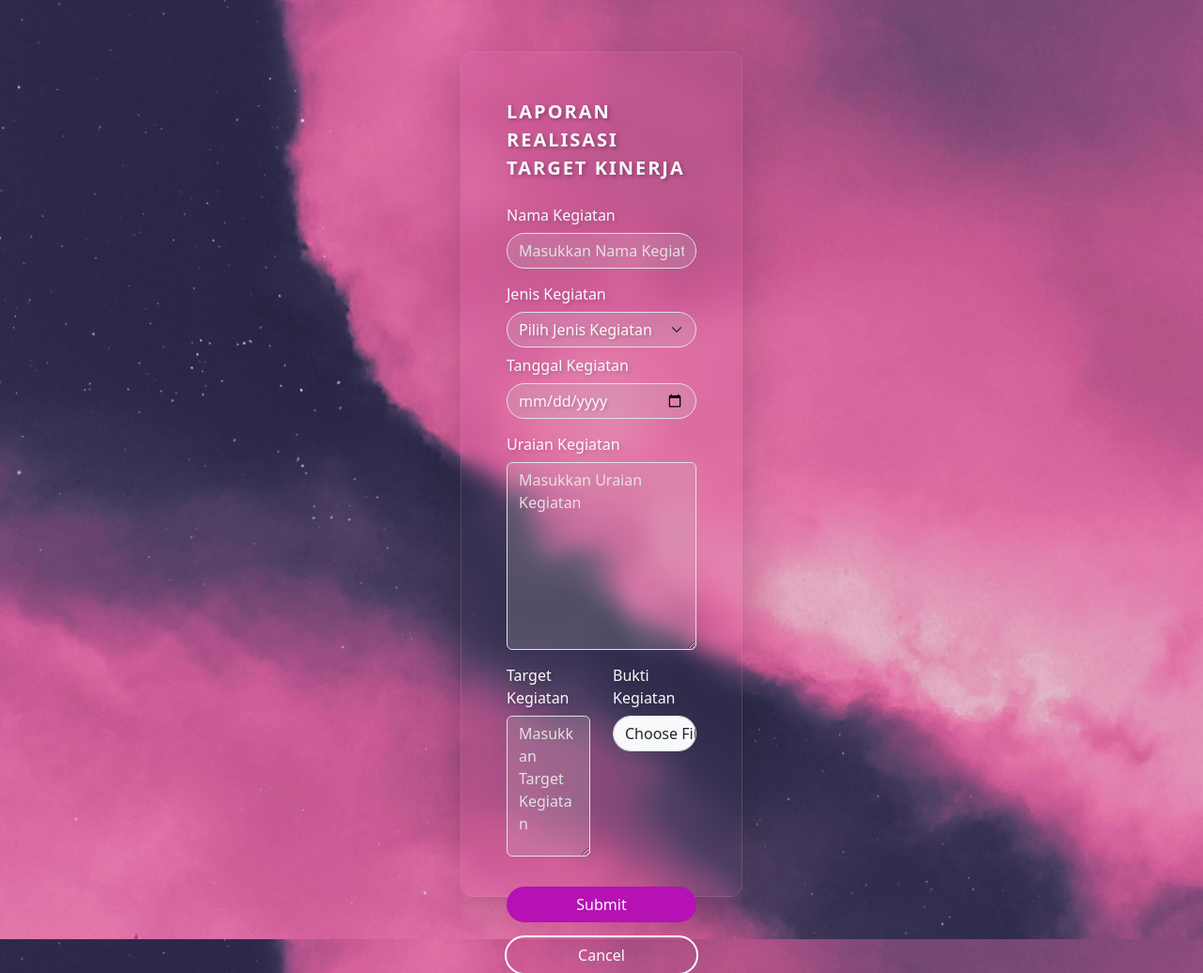
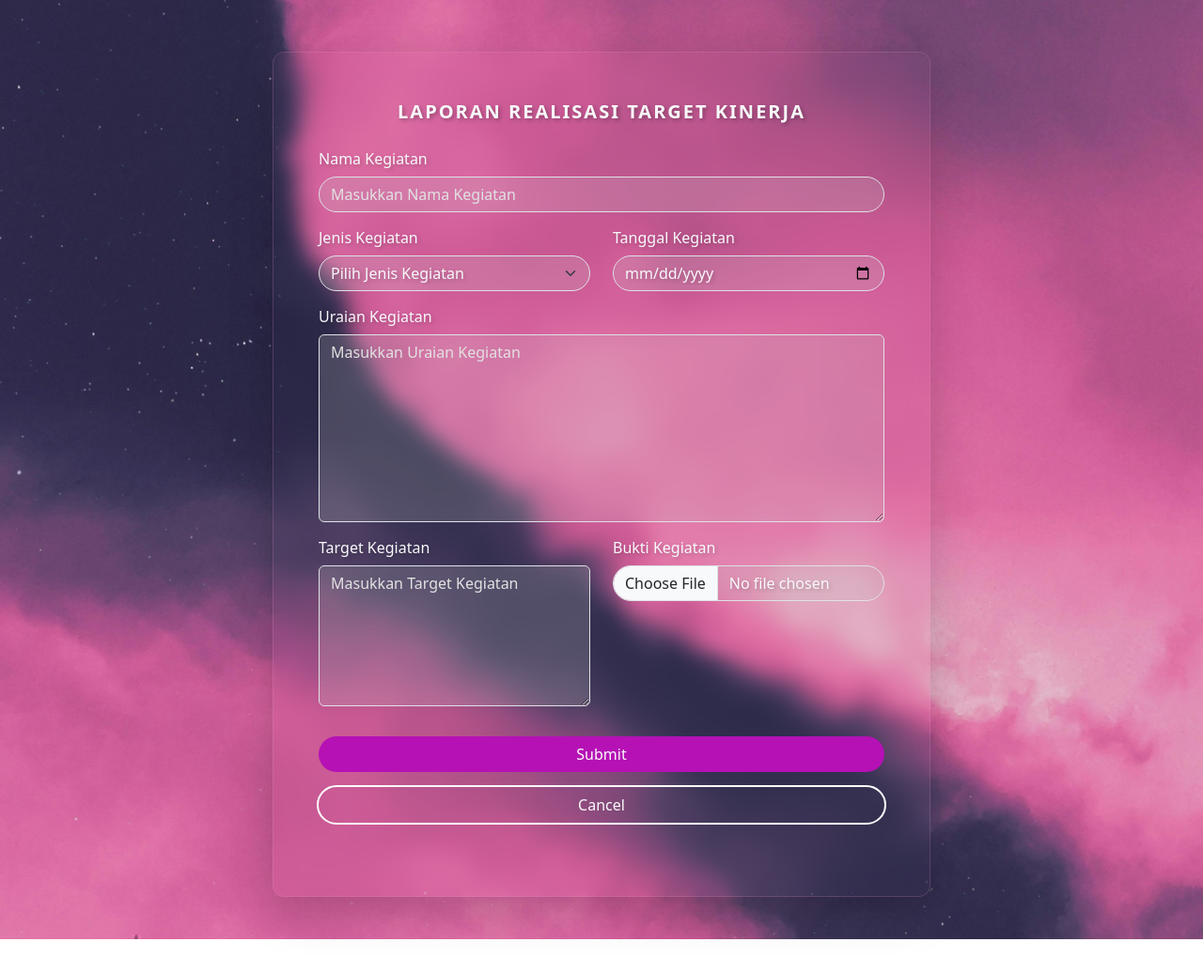
Before and after one commit to kafipratama11/form-kegiatan-app-script, a plain HTML site: page index.html in a window 1280 px wide. Shown: the whole page at 94% size. After the commit the page ends 1000 px from the top, so only its background shows below. Drawn offline with nearby package versions, Linux system fonts and the light colour scheme.

Commit message:
Update index.html

```diff
--- a/index.html
+++ b/index.html
@@ -13,7 +13,7 @@
         <div class="row">
             <div class="col-12">
                 <form action="https://script.google.com/macros/s/AKfycbyzINXnEfwvGeo7vtloVbtoPJoNmGatUh9B4BZO2nBkauoE_9n2V5f6cGjRmt_1uDV5zA/exec" method="post" enctype="multipart/form-data">
-            <div class="form-card shadow-lg p-5" style="width: 300px;">
+            <div class="form-card shadow-lg p-5">
                 <div class="title text-light justify-content-center d-flex">
                     <p>LAPORAN REALISASI TARGET KINERJA</p>
                 </div>
```
